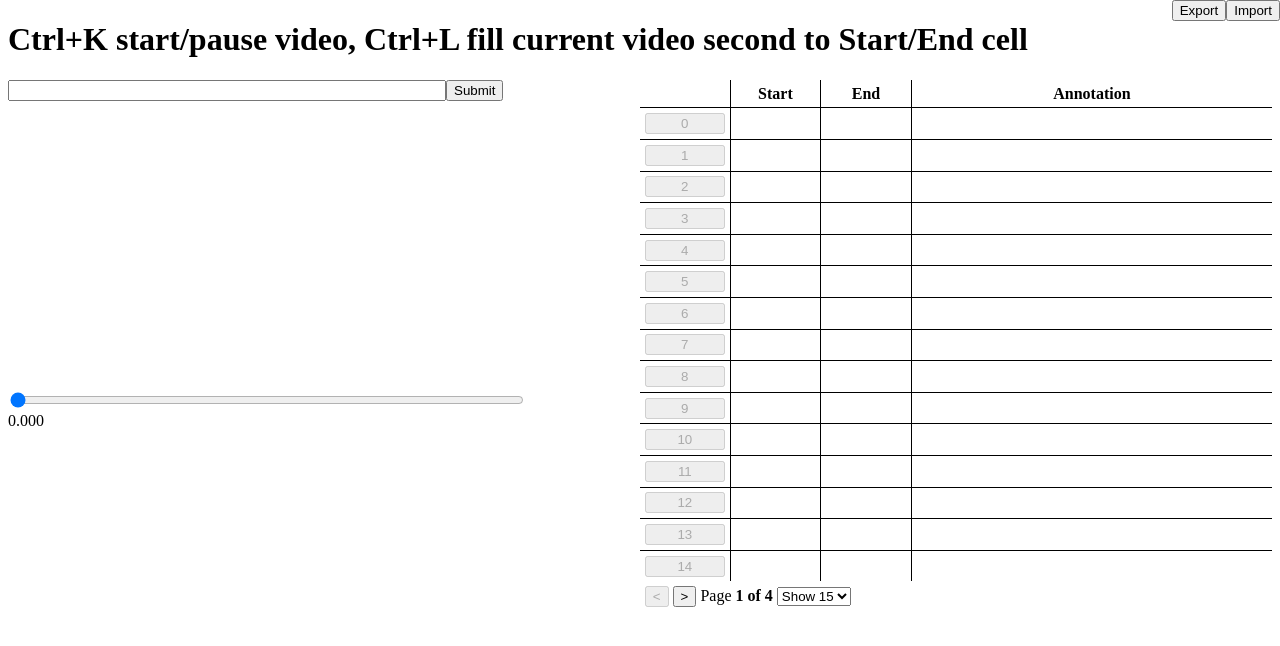
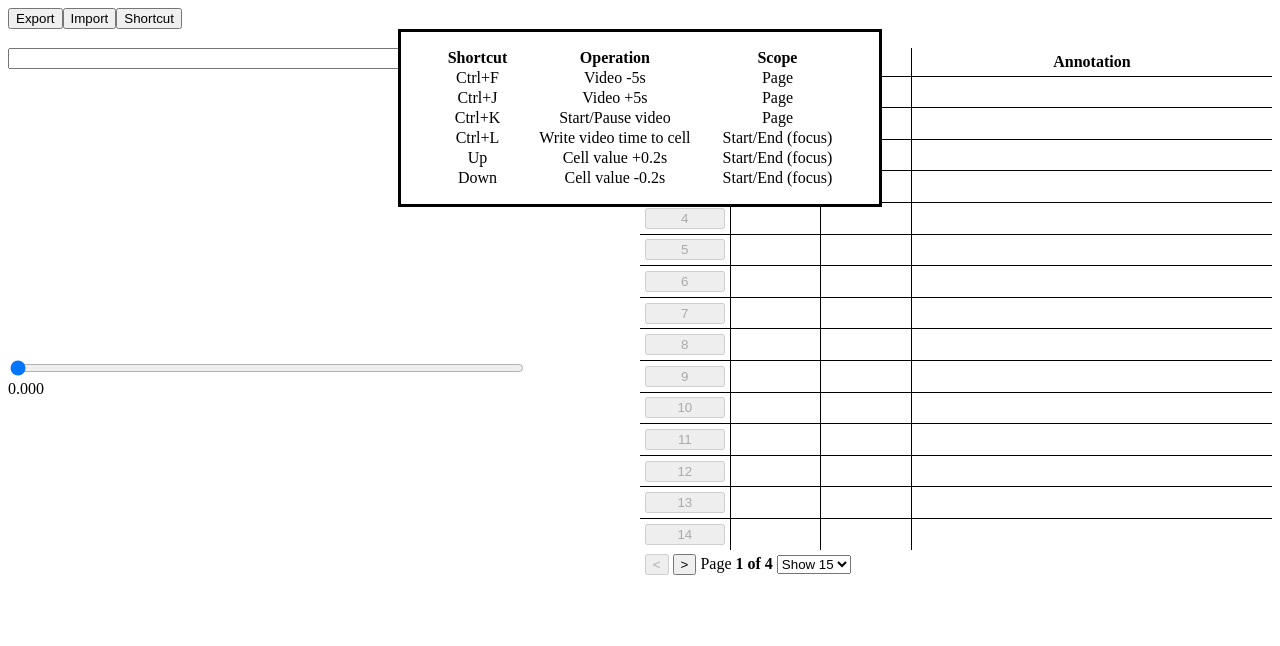
Before and after one commit to LaskySY/anno-tool, a React (Create React App) app: page / in a window 1280 px wide. Shown: the top 646 px of the page. Built offline with nearby package versions, Linux system fonts and the light colour scheme.

Commit message:
finish shortcut intro box

```diff
--- a/src/App.css
+++ b/src/App.css
@@ -29,9 +29,9 @@
 }
 
 #toolBtn-group {
-  position: absolute;
   top: 0px;
-  right: 0px;
+  left: 0px;
+  height: 40px;
 }
 
 #dataLoader {
--- a/src/App.js
+++ b/src/App.js
@@ -1,8 +1,10 @@
+import React from 'react';
 import YtVideo from './components/YtVideo'
 import AnnoTable from './components/AnnoTable'
-import React from 'react';
+import Toolbar from './components/Toolbar';
 import { useHotkeys } from 'react-hotkeys-hook';
 import './App.css'
+
 
 function App() {
   const tableRef = React.useRef(1)
@@ -20,8 +22,11 @@ function App() {
   }
 
   return (
+    <>
+      <Toolbar
+        tableRef={tableRef}
+      />
       <div className="App row">
-      <h1>Ctrl+K start/pause video, Ctrl+L fill current video second to Start/End cell</h1>
         <div className="column">
           <YtVideo
             ref={videoRef}
@@ -35,6 +40,8 @@ function App() {
           />
       </div>
     </div>
+    </>
+
   );
 }
 
--- a/src/components/AnnoTable.js
+++ b/src/components/AnnoTable.js
@@ -1,8 +1,7 @@
 import React from 'react'
 import styled from 'styled-components'
 import { useTable, usePagination } from 'react-table'
-import { download, upload, loadData } from '../utils'
-import { IndexCell, MainCell } from './cellGenerator'
+import { IndexCell, MainCell } from './cells'
 import { useHotkeys } from 'react-hotkeys-hook'
 
 const Styles = styled.div`
@@ -72,14 +71,15 @@ const columns = [
 
 const pageSizeOptions = [10, 15, 20, 25, 30]
 
+
 function AnnoTable({ videoRef, videoSeekTo }, ref) {
-
   const fineTune = 0.2
   const videoStatus = videoRef.current ? videoRef.current.videoStatus : undefined
   const [cellFocus, setCellFocus] = React.useState()
   const [data, setData] = React.useState(Array(60).fill({ start: '', end: '', text: '' }))
   React.useImperativeHandle(ref, () => ({
     data: data,
+    initData: d=>setData(d),
     writeShortcutSecond: handleShortcutSecond
   }));
 
@@ -134,11 +134,6 @@ function AnnoTable({ videoRef, videoSeekTo }, ref) {
 
   return (
     <Styles>
-      <div id='toolBtn-group'>
-        <button onClick={() => download(data)}>Export</button>
-        <button onClick={() => upload()}>Import</button>
-        <input id="dataLoader" type="file" accept=".txt" onChange={() => loadData(setData)} />
-      </div>
       <div className='tableWrap'>
         <table {...getTableProps()}>
           <thead>
--- /dev/null
+++ b/src/components/Toolbar.js
@@ -0,0 +1,18 @@
+import React from 'react'
+import { download, upload, loadData } from '../utils'
+import { ShortcutDialog } from './dialogs'
+
+function Toolbar({ tableRef }) {
+  const [showShortcutDialog, setShowShortcutDialog] = React.useState(false)
+  const data = tableRef.current.data
+
+  return <div id='toolBtn-group'>
+    <button onClick={() => download(data)}>Export</button>
+    <button onClick={() => upload()}>Import</button>
+    <input id="dataLoader" type="file" accept=".txt" onChange={() => loadData(d => tableRef.initData(d))} />
+    <button onClick={() => setShowShortcutDialog(!showShortcutDialog)}>Shortcut</button>
+    <ShortcutDialog status={showShortcutDialog} />
+  </div>
+}
+
+export default Toolbar
--- a/src/components/YtVideo.js
+++ b/src/components/YtVideo.js
@@ -3,6 +3,7 @@ import ReactPlayer from 'react-player/youtube'
 import { useHotkeys } from 'react-hotkeys-hook';
 
 function YtVideo({ }, ref) {
+  const backForward = 5
   const domRef = React.useRef();
   const [videoUrl, setVideoUrl] = React.useState("");
   const [status, setStatus] = React.useState({
@@ -21,11 +22,11 @@ function YtVideo({ }, ref) {
     { enableOnTags: ['INPUT'] }
   );
   useHotkeys('ctrl+f',
-    e => { e.preventDefault(); handleSeekTo(status.playedSeconds - 5, true) },
+    e => { e.preventDefault(); handleSeekTo(status.playedSeconds - backForward, true) },
     { enableOnTags: ['INPUT'] }
   );
   useHotkeys('ctrl+j',
-    e => { e.preventDefault(); handleSeekTo(status.playedSeconds + 5, true) },
+    e => { e.preventDefault(); handleSeekTo(status.playedSeconds + backForward, true) },
     { enableOnTags: ['INPUT'] }
   );
 
--- /dev/null
+++ b/src/components/dialogs.js
@@ -0,0 +1,47 @@
+export const ShortcutDialog = ({ status }) => {
+  return (
+    <dialog open hidden={status}>
+      <table style={{ textAlign: "center", borderSpacing: '30px 0' }}>
+        <thead>
+          <tr>
+            <th>Shortcut</th>
+            <th>Operation</th>
+            <th>Scope</th>
+          </tr>
+        </thead>
+        <tbody>
+          <tr>
+            <td>Ctrl+F</td>
+            <td>Video -5s</td>
+            <td>Page</td>
+          </tr>
+          <tr>
+            <td>Ctrl+J</td>
+            <td>Video +5s</td>
+            <td>Page</td>
+          </tr>
+          <tr>
+            <td>Ctrl+K</td>
+            <td>Start/Pause video</td>
+            <td>Page</td>
+          </tr>
+          <tr>
+            <td>Ctrl+L</td>
+            <td>Write video time to cell</td>
+            <td>Start/End (focus)</td>
+          </tr>
+          <tr>
+            <td>Up</td>
+            <td>Cell value +0.2s</td>
+            <td>Start/End (focus)</td>
+          </tr>
+          <tr>
+            <td>Down</td>
+            <td>Cell value -0.2s</td>
+            <td>Start/End (focus)</td>
+          </tr>
+        </tbody>
+      </table>
+    </dialog>
+  )
+}
```
Also changed, not shown: src/components/cells.js (renamed from src/components/cellGenerator.js), 1 other file (tests, documents, lock files or other folders). Lines whose indentation alone changed are shown as unchanged.
